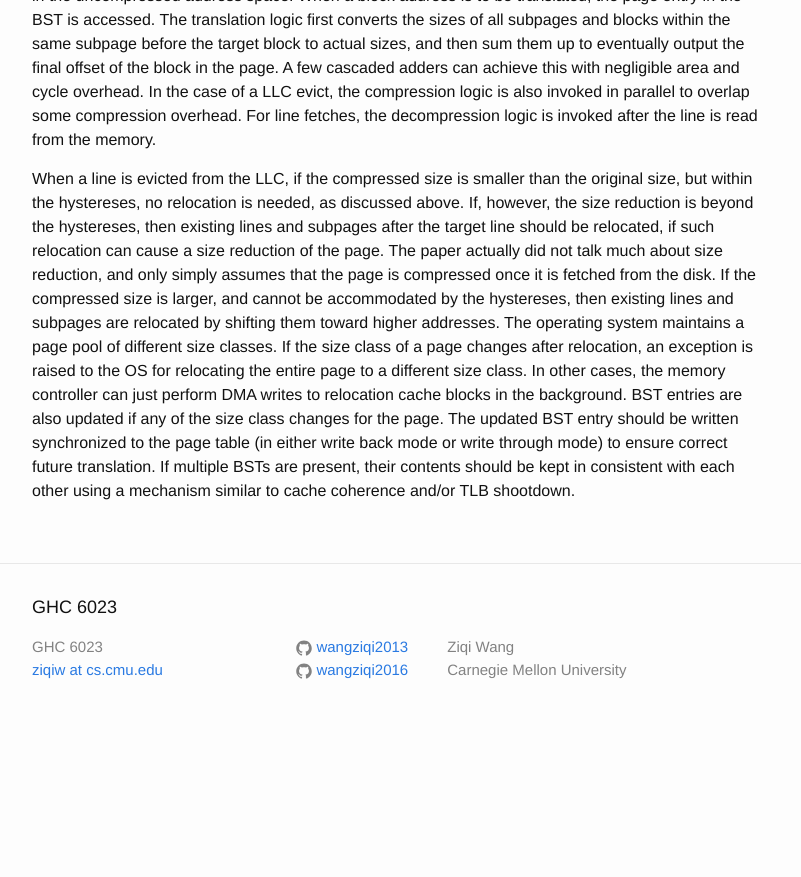
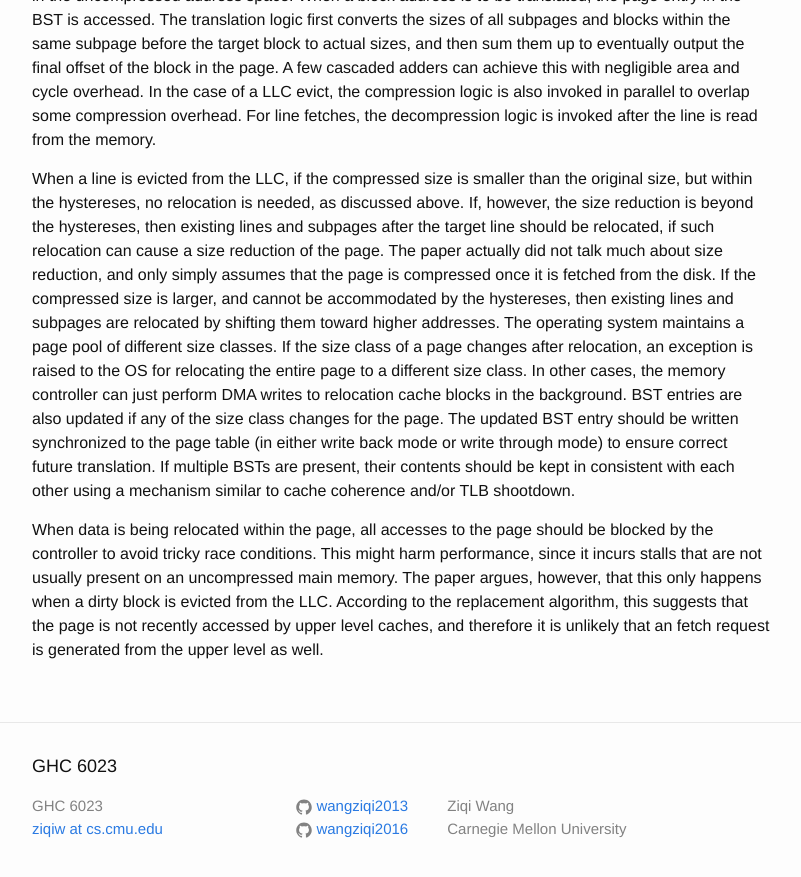
Before and after one commit to wangziqi2013/wangziqi2013.github.io, a Jekyll site: the page built from _posts/2020-05-31-a-robust-main-mem-compression-scheme.markdown, in a window 1280 px wide and 900 px high, scrolled down 1999 px. Shown: the top 877 px of the window, without its empty margins (238-1039 px from the left). Built offline with Jekyll 4.4.1, drawn with Linux system fonts in a browser that asks for light colours; before the commit the page ends 2740 px from its top, so only the background shows below that.

Commit message:
Adding lock

```diff
--- a/_posts/2020-05-31-a-robust-main-mem-compression-scheme.markdown
+++ b/_posts/2020-05-31-a-robust-main-mem-compression-scheme.markdown
@@ -91,3 +91,9 @@ BST entries are also updated if any of the size class changes for the page. The
 synchronized to the page table (in either write back mode or write through mode) to ensure correct future translation.
 If multiple BSTs are present, their contents should be kept in consistent with each other using a mechanism similar to
 cache coherence and/or TLB shootdown.
+
+When data is being relocated within the page, all accesses to the page should be blocked by the controller to avoid
+tricky race conditions. This might harm performance, since it incurs stalls that are not usually present on an uncompressed
+main memory. The paper argues, however, that this only happens when a dirty block is evicted from the LLC. According to
+the replacement algorithm, this suggests that the page is not recently accessed by upper level caches, and therefore
+it is unlikely that an fetch request is generated from the upper level as well.
```
